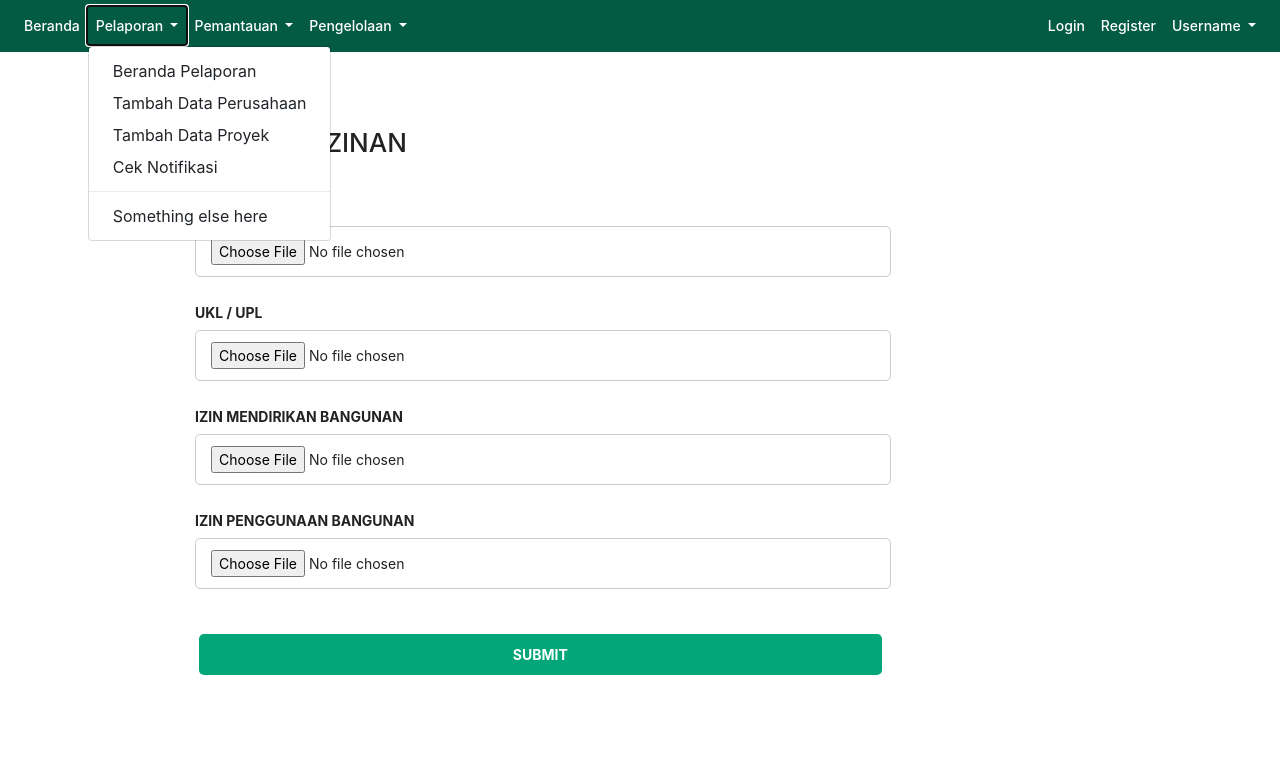
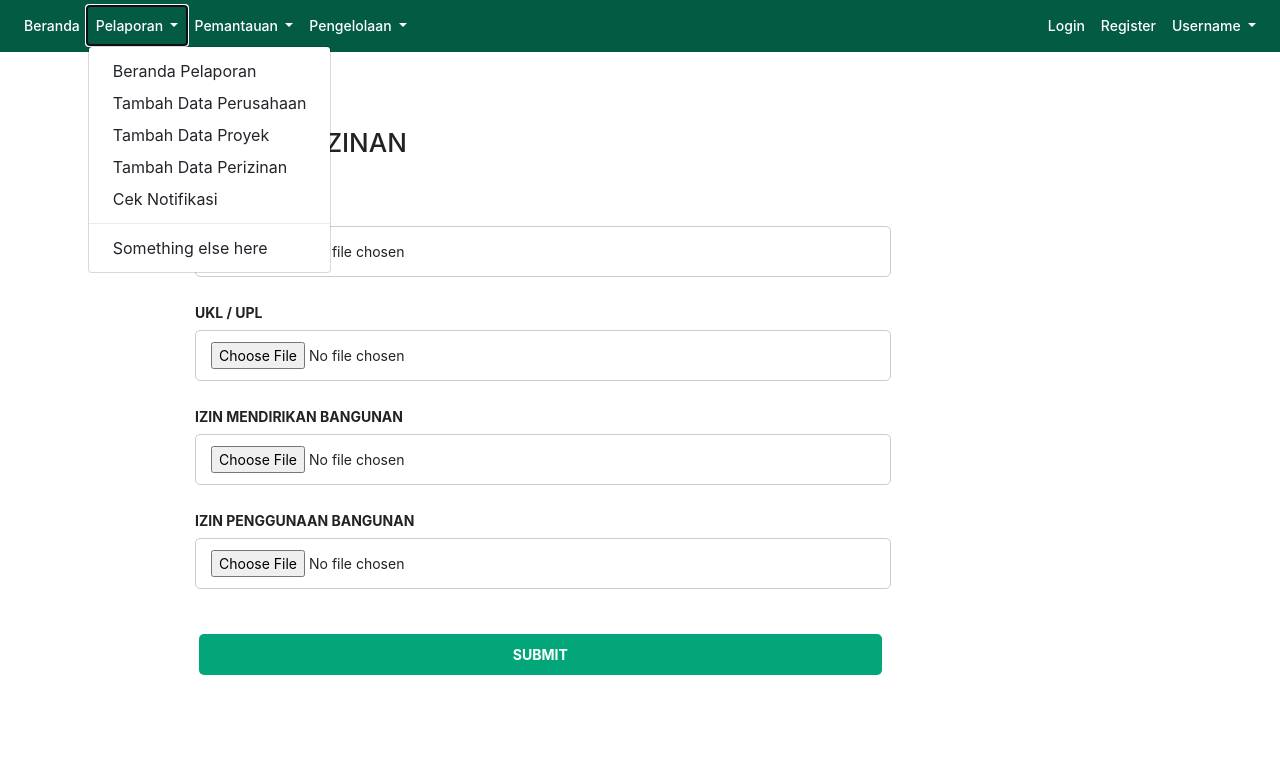
Before and after one commit to johnforjc/e-lapor-psu, a Django app: page /form_data_perizinan/ in a window 1280 px wide, after a click on "Pelaporan". Shown: the part 118-887 px from the top of the page. Run offline with Django 3.2, Linux system fonts and the light colour scheme; some libraries are stand-ins or nearby versions.

Commit message:
update layout.html added form perizinan link at navbar

```diff
--- a/e_lapor_psu/templates/layout.html
+++ b/e_lapor_psu/templates/layout.html
@@ -47,6 +47,7 @@
                         <a class="dropdown-item" href="{% url 'index_lapor_pengembang' %}">Beranda Pelaporan</a>
                         <a class="dropdown-item" href="{% url 'form_data_perusahaan' %}">Tambah Data Perusahaan</a>
                         <a class="dropdown-item" href="{% url 'form_data_proyek' %}">Tambah Data Proyek</a>
+                        <a class="dropdown-item" href="{% url 'form_data_perizinan' %}">Tambah Data Perizinan</a>
                         <a class="dropdown-item" href="#">Cek Notifikasi</a>
                         <div class="dropdown-divider"></div>
                         <a class="dropdown-item" href="#">Something else here</a>
```
